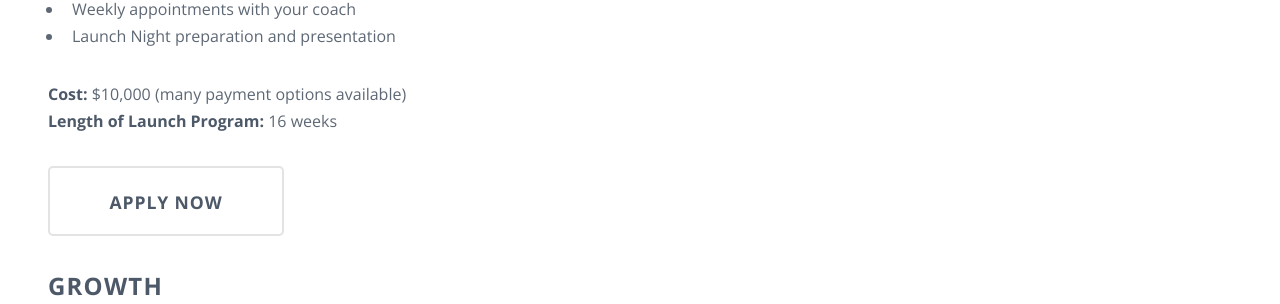
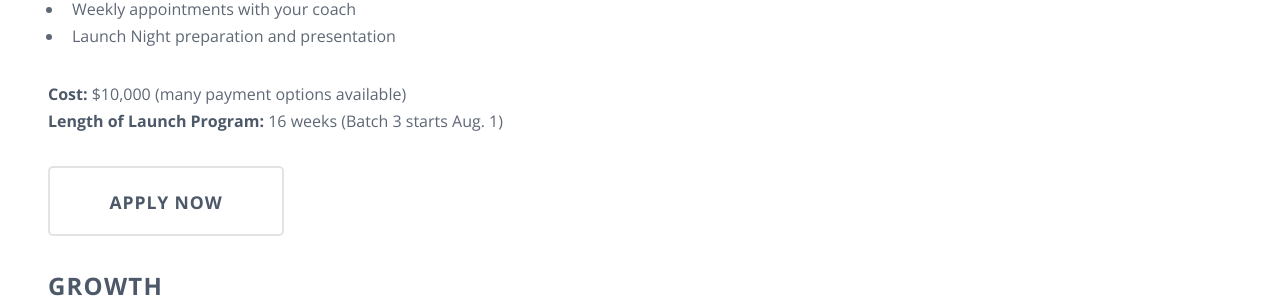
Before and after one commit to wayfareio/wayfarelabs.org, a Jekyll site: the page built from programs.markdown, in a window 1280 px wide and 900 px high, scrolled down 929 px. Shown: the part 150-454 px from the top of the window. Built offline with Jekyll 4.4.1, drawn with Linux system fonts in a browser that asks for light colours; comment, search, counter and statistics services are not loaded.

Commit message:
Updated Programs

```diff
--- a/programs.markdown
+++ b/programs.markdown
@@ -33,7 +33,7 @@ The Launch program is all about preparing you to launch your startup. You will b
 * Launch Night preparation and presentation
 
 **Cost:** $10,000 (many payment options available)
-**Length of Launch Program:** 16 weeks
+**Length of Launch Program:** 16 weeks (Batch 3 starts Aug. 1)
 
 <a href="/apply" class="button huge">Apply Now</a>
 
```
